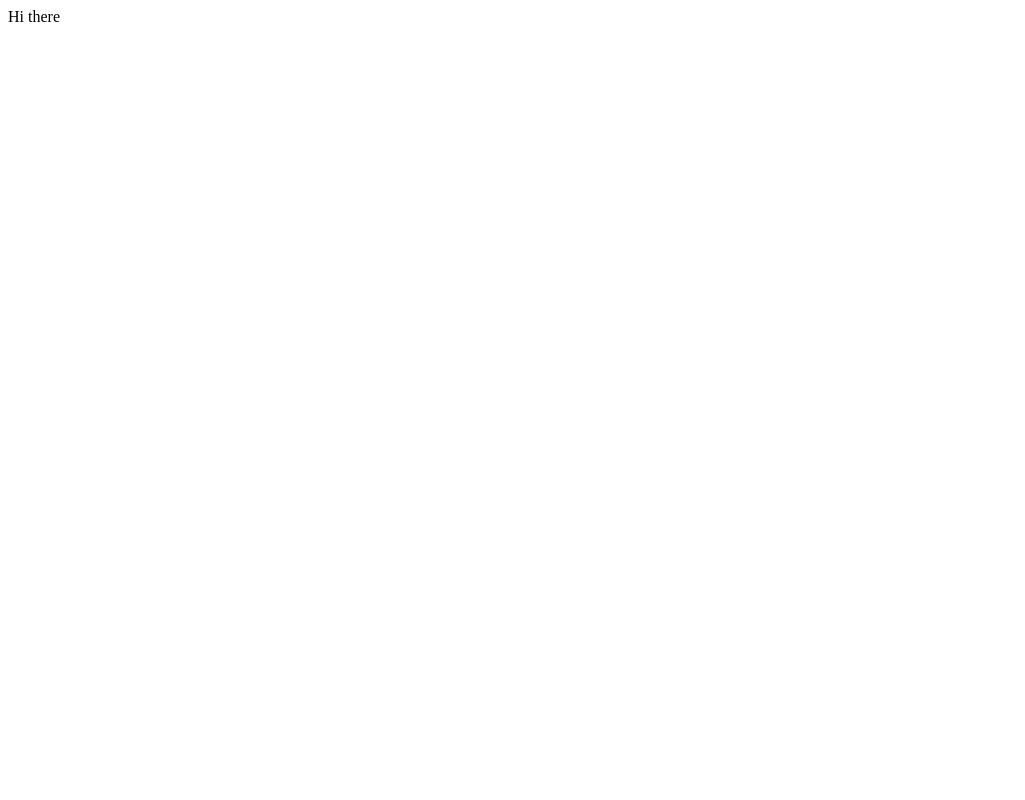
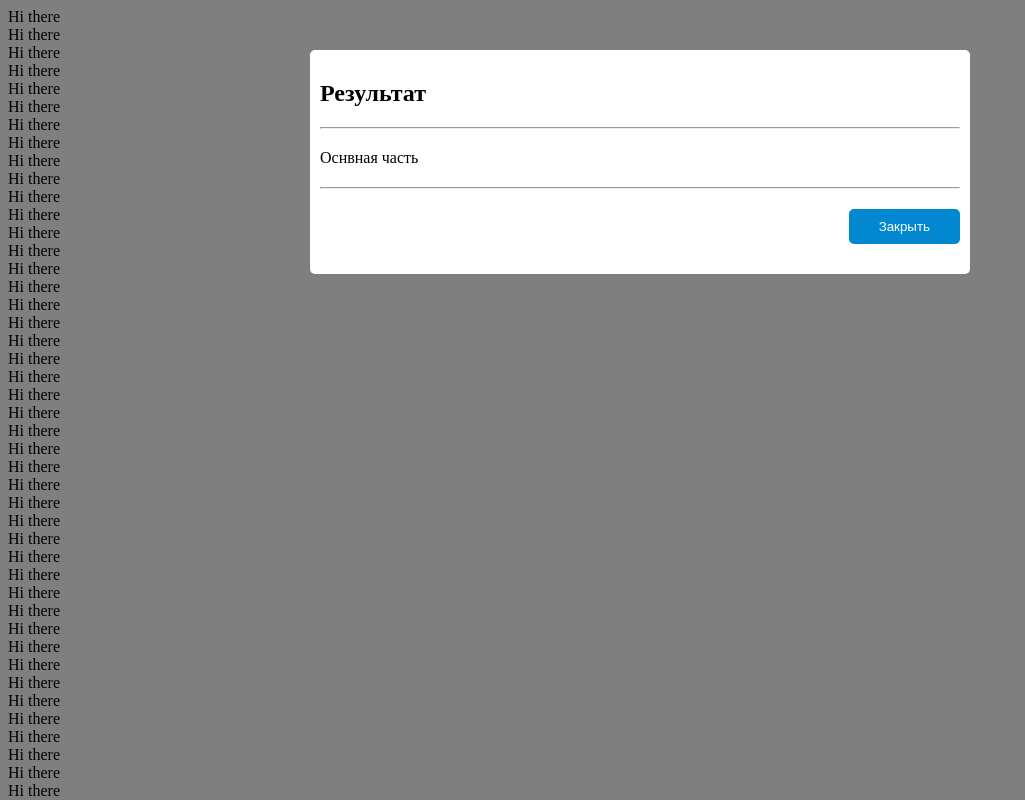
Before and after one commit to Evgentaiom/storage, a plain HTML site: page index.html in a window 1280 px wide. Shown: the top 800 px of the page, without its empty margins (0-1025 px from the left). Drawn offline with Linux system fonts and the light colour scheme.

Commit message:
My first file

```diff
--- a/index.html
+++ b/index.html
@@ -1 +1,87 @@
-<div>Hi there</div>
+<html>
+  <head>
+    <title>Заголовок</title>
+
+    <style>
+        .mask{
+            position: fixed;
+            left: 0;
+            top: 0;
+            right: 0;
+            bottom: 0;
+            background-color: rgba(0, 0, 0, 0.5);
+        }
+
+        .window{
+            width: 50%;
+            margin:auto;
+            margin-top: 50px;
+            border-radius: 5px;
+            padding: 10px;
+            background-color: #ffffff;
+
+        }
+
+        .result{
+            margin-top: 20px;
+            margin-bottom: 20px;
+        }
+
+        .finish{
+            text-align: right;
+            margin-top: 20px;
+            margin-bottom: 20px;
+
+        }
+
+        .finish > button{
+            color: #ffffff;
+            border: none;
+            background-color: #0288d1;
+            padding-top: 10px;
+            padding-bottom: 10px;
+            padding-left: 30px;
+            padding-right: 30px;
+            border-radius: 5px;
+            cursor: pointer;
+        }
+
+        .finish > button:hover{
+            background-color: blue;
+
+        }
+    </style>
+
+  </head>
+  <body>
+    <div class="mask">
+        <div class="window">
+            <h2>Результат</h2>
+            <hr />
+            <div class="result">
+            Оснвная часть
+            </div>
+            <hr />
+            <div class="finish">
+                <button>Закрыть</button>
+            </div>
+        </div>
+
+    </div>
+    Hi there <br/>Hi there <br/>Hi there <br/>Hi there <br/>Hi there <br/>
+    Hi there <br/>Hi there <br/>Hi there <br/>Hi there <br/>Hi there <br/>
+    Hi there <br/>Hi there <br/>Hi there <br/>Hi there <br/>Hi there <br/>
+    Hi there <br/>Hi there <br/>Hi there <br/>Hi there <br/>Hi there <br/>
+    Hi there <br/>Hi there <br/>Hi there <br/>Hi there <br/>Hi there <br/>
+    Hi there <br/>Hi there <br/>Hi there <br/>Hi there <br/>Hi there <br/>
+    Hi there <br/>Hi there <br/>Hi there <br/>Hi there <br/>Hi there <br/>
+    Hi there <br/>Hi there <br/>Hi there <br/>Hi there <br/>Hi there <br/>
+    Hi there <br/>Hi there <br/>Hi there <br/>Hi there <br/>Hi there <br/>
+    Hi there <br/>Hi there <br/>Hi there <br/>Hi there <br/>Hi there <br/>
+    Hi there <br/>Hi there <br/>Hi there <br/>Hi there <br/>Hi there <br/>
+    Hi there <br/>Hi there <br/>Hi there <br/>Hi there <br/>Hi there <br/>
+
+  </body>
+
+
+</html>
```
